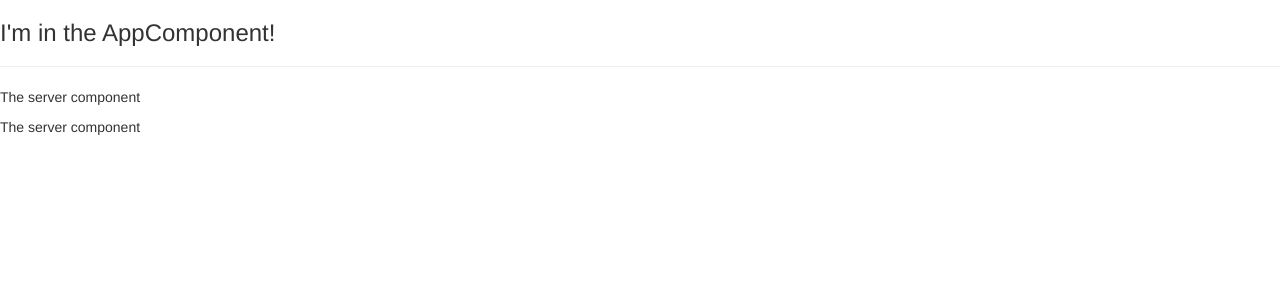
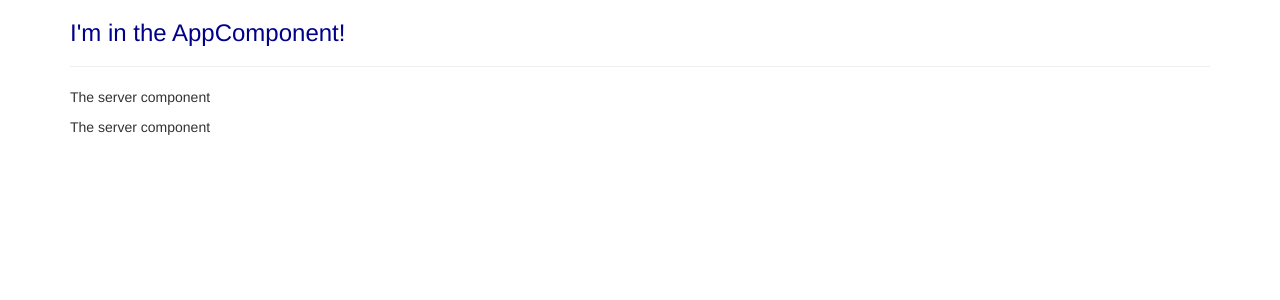
Before and after one commit to barbara-amaral/my-first-app, an Angular app: page / in a window 1280 px wide. Shown: the top 300 px of the page. Built offline with nearby package versions, Linux system fonts and the light colour scheme.

Commit message:
Adiconando servers.component.css; Estilizando app.component.html.

```diff
--- a/src/app/app.component.css
+++ b/src/app/app.component.css
@@ -0,0 +1,3 @@
+h3 {
+  color: darkblue;
+}
--- a/src/app/app.component.html
+++ b/src/app/app.component.html
@@ -1,3 +1,9 @@
-<h3>I'm in the AppComponent!</h3>
-<hr />
-<app-servers></app-servers>
+<div class="container">
+  <div class="row">
+    <div class="col-xs-12">
+      <h3>I'm in the AppComponent!</h3>
+      <hr />
+      <app-servers></app-servers>
+    </div>
+  </div>
+</div>
--- a/src/app/servers/servers.component.ts
+++ b/src/app/servers/servers.component.ts
@@ -1,9 +1,15 @@
-import { Component } from '@angular/core';
+import { Component, OnInit } from '@angular/core';
 
 @Component({
   selector: 'app-servers',
-  templateUrl: './servers.component.html'
+  templateUrl: './servers.component.html',
+  styleUrl: './servers.component.css'
 })
-export class ServersComponent {
+export class ServersComponent implements OnInit {
 
+  constructor() {}
+
+  ngOnInit() {
+
+  }
 }
```
Also changed, not shown: src/app/servers/servers.component.css (added).
